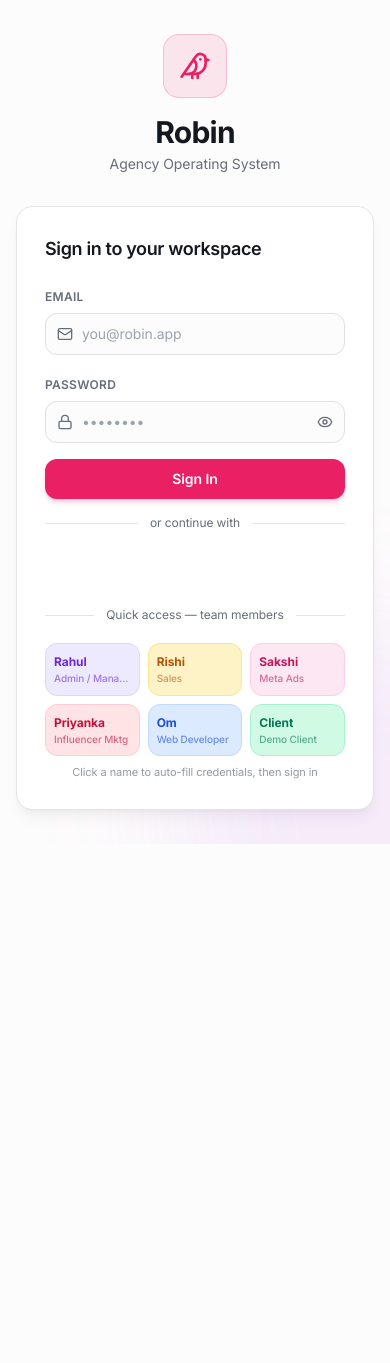
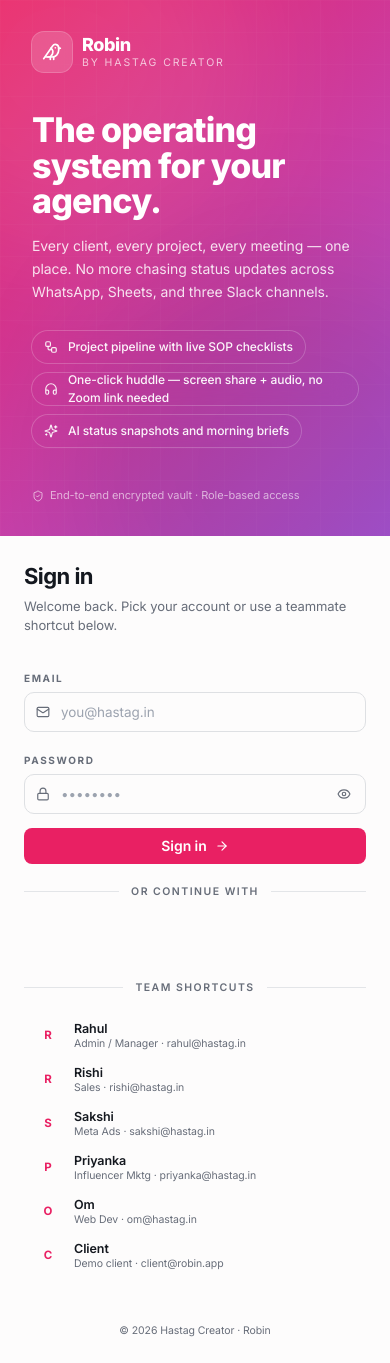
Before and after one commit to omhastagcreator-max/robin, a React (Vite) app in the folder client/: page /login in a window 390 px wide. Before the commit the page ends 844 px from the top, so only its background shows below. Built offline with nearby package versions, Linux system fonts and the light colour scheme; no server answers.

Commit message:
REBUILD login v2 (visible to everyone): split-panel layout — Rani Pink→Saffron brand hero on the left with feature pills + ambient gradients, clean form on the right using v2 Button primitive, team shortcuts collapsed into a uniform row list (no more 6 different bespoke colors). Mobile stacks.

```diff
--- a/client/src/pages/Login.tsx
+++ b/client/src/pages/Login.tsx
@@ -1,41 +1,57 @@
-import { useState, useEffect } from 'react';
+import { useEffect, useState } from 'react';
 import { useNavigate } from 'react-router-dom';
+import { motion } from 'framer-motion';
+import {
+  Bird, Loader2, Eye, EyeOff, Mail, Lock, ArrowRight,
+  Workflow, Headphones, Sparkles, ShieldCheck,
+} from 'lucide-react';
+import { toast } from 'sonner';
+import { GoogleOAuthProvider, GoogleLogin } from '@react-oauth/google';
+
 import { useAuth } from '@/contexts/AuthContext';
-import { motion } from 'framer-motion';
-import { Bird, Loader2, Eye, EyeOff, Mail, Lock } from 'lucide-react';
-import { toast } from 'sonner';
 import { dashboardForRole } from '@/components/ProtectedRoute';
-import { GoogleOAuthProvider, GoogleLogin } from '@react-oauth/google';
+import { Button } from '@/components/ui/Button';
 import * as api from '@/api';
+
+/**
+ * Login v2 — full visual rebuild.
+ *
+ * Layout: split panel (Linear / Vercel / Notion / Arc pattern).
+ *   • Left (lg+):  brand hero in Rani Pink → Saffron gradient. Big logo,
+ *                  tagline, three feature pills, ambient blobs.
+ *   • Right:       clean form, no nested card chrome, the sign-in button
+ *                  is the v2 Button primitive.
+ *   • Mobile:      stacks vertically — brand strip on top, form below.
+ *
+ * Demo accounts strip: replaced the 6-different-colors bespoke grid with
+ * a clean uniform list — same chip for everyone, no private design system.
+ *
+ * This file is the first thing every prospect, client, and teammate sees.
+ * The transformation needs to feel deliberate, not "same SaaS, new pink".
+ */
 
 const GOOGLE_CLIENT_ID = import.meta.env.VITE_GOOGLE_CLIENT_ID || '';
 
-const DEMO_ACCOUNTS = [
-  // Real team members — primary
-  { label: 'Rahul',    sub: 'Admin / Manager',      email: 'rahul@hastag.in',    password: 'Rahul@1234',    color: 'bg-violet-100 text-violet-700 border-violet-200 hover:bg-violet-200' },
-  { label: 'Rishi',    sub: 'Sales',                email: 'rishi@hastag.in',    password: 'Rishi@1234',    color: 'bg-amber-100 text-amber-700 border-amber-200 hover:bg-amber-200' },
-  { label: 'Sakshi',   sub: 'Meta Ads',             email: 'sakshi@hastag.in',   password: 'Sakshi@1234',   color: 'bg-pink-100 text-pink-700 border-pink-200 hover:bg-pink-200' },
-  { label: 'Priyanka', sub: 'Influencer Mktg',      email: 'priyanka@hastag.in', password: 'Priyanka@1234', color: 'bg-rose-100 text-rose-700 border-rose-200 hover:bg-rose-200' },
-  { label: 'Om',       sub: 'Web Developer',        email: 'om@hastag.in',       password: 'Om@1234',       color: 'bg-blue-100 text-blue-700 border-blue-200 hover:bg-blue-200' },
-  // Generic demo
-  { label: 'Client',   sub: 'Demo Client',          email: 'client@robin.app',   password: 'Client1234!',   color: 'bg-emerald-100 text-emerald-700 border-emerald-200 hover:bg-emerald-200' },
+const DEMO_ACCOUNTS: Array<{ name: string; role: string; email: string; password: string }> = [
+  { name: 'Rahul',    role: 'Admin / Manager',  email: 'rahul@hastag.in',    password: 'Rahul@1234'    },
+  { name: 'Rishi',    role: 'Sales',            email: 'rishi@hastag.in',    password: 'Rishi@1234'    },
+  { name: 'Sakshi',   role: 'Meta Ads',         email: 'sakshi@hastag.in',   password: 'Sakshi@1234'   },
+  { name: 'Priyanka', role: 'Influencer Mktg',  email: 'priyanka@hastag.in', password: 'Priyanka@1234' },
+  { name: 'Om',       role: 'Web Dev',          email: 'om@hastag.in',       password: 'Om@1234'       },
+  { name: 'Client',   role: 'Demo client',      email: 'client@robin.app',   password: 'Client1234!'   },
 ];
 
 function LoginInner() {
   const { login, user, role, loginWithToken } = useAuth();
   const navigate = useNavigate();
-  const [email, setEmail]           = useState('');
-  const [password, setPassword]     = useState('');
-  const [showPw, setShowPw]         = useState(false);
-  const [loading, setLoading]       = useState(false);
-  const [errMsg, setErrMsg]         = useState('');
-  const [waking, setWaking]         = useState(false);   // Render cold-start
+  const [email, setEmail]       = useState('');
+  const [password, setPassword] = useState('');
+  const [showPw, setShowPw]     = useState(false);
+  const [loading, setLoading]   = useState(false);
+  const [errMsg, setErrMsg]     = useState('');
+  const [waking, setWaking]     = useState(false);
 
   useEffect(() => {
-    // Watch BOTH user and role — when login completes, `user` is set first
-    // and `role` may still be the empty default for one render. Without
-    // role in the deps, we'd navigate using stale role and land everyone
-    // on /dashboard regardless of who they are.
     if (user) navigate(dashboardForRole(role), { replace: true });
     // eslint-disable-next-line react-hooks/exhaustive-deps
   }, [user, role]);
@@ -47,9 +63,7 @@ function LoginInner() {
     setLoading(true);
     setWaking(false);
 
-    // If takes > 4s, likely Render is cold-starting — show friendly message
     const wakingTimer = setTimeout(() => setWaking(true), 4000);
-
     const { error } = await login(email, password);
     clearTimeout(wakingTimer);
     setWaking(false);
@@ -65,12 +79,12 @@ function LoginInner() {
     navigate(dashboardForRole(role), { replace: true });
   };
 
-  const handleGoogle = async (credentialResponse: any) => {
+  const handleGoogle = async (cred: any) => {
     try {
       setLoading(true);
-      const data = await api.googleLogin(credentialResponse.credential);
+      const data = await api.googleLogin(cred.credential);
       loginWithToken(data.token, data.user);
-      toast.success(`Welcome, ${data.user.name}!`);
+      toast.success(`Welcome, ${data.user.name}`);
       navigate(dashboardForRole(data.user.role), { replace: true });
     } catch (err: any) {
       toast.error(err?.response?.data?.error || 'Google sign-in failed');
@@ -85,88 +99,153 @@ function LoginInner() {
   };
 
   return (
-    <div className="min-h-screen bg-background flex items-center justify-center p-4 relative overflow-hidden">
-      {/* Soft ambient gradients */}
-      <div className="absolute inset-0 overflow-hidden pointer-events-none">
-        <div className="absolute -top-40 -left-40 h-96 w-96 rounded-full bg-primary/8 blur-3xl" />
-        <div className="absolute -bottom-40 -right-40 h-96 w-96 rounded-full bg-accent/10 blur-3xl" />
+    <div className="min-h-screen w-full bg-background flex flex-col lg:flex-row">
+      {/* ── LEFT — Brand hero ─────────────────────────────────────── */}
+      <aside
+        className="relative overflow-hidden flex-shrink-0 lg:w-[44%] xl:w-[42%] min-h-[280px] lg:min-h-screen text-white"
+        style={{ background: 'linear-gradient(135deg, hsl(var(--primary)) 0%, hsl(var(--accent)) 100%)' }}
+      >
+        {/* Ambient blobs */}
+        <div className="absolute inset-0 pointer-events-none">
+          <div className="absolute -top-32 -left-32 h-96 w-96 rounded-full bg-white/10 blur-3xl" />
+          <div className="absolute -bottom-40 -right-32 h-[28rem] w-[28rem] rounded-full bg-black/10 blur-3xl" />
+          {/* Subtle grid texture */}
+          <svg className="absolute inset-0 h-full w-full opacity-[0.08]" xmlns="http://www.w3.org/2000/svg">
+            <defs>
+              <pattern id="g" width="32" height="32" patternUnits="userSpaceOnUse">
+                <path d="M 32 0 L 0 0 0 32" fill="none" stroke="white" strokeWidth="0.5" />
+              </pattern>
+            </defs>
+            <rect width="100%" height="100%" fill="url(#g)" />
+          </svg>
         </div>
 
-      <motion.div
-        initial={{ opacity: 0, y: 20 }} animate={{ opacity: 1, y: 0 }} transition={{ duration: 0.35, ease: 'easeOut' }}
-        className="w-full max-w-md relative z-10"
-      >
-        {/* Logo */}
-        <div className="text-center mb-8">
-          <div className="inline-flex items-center justify-center h-16 w-16 rounded-2xl bg-primary/10 border border-primary/20 mb-4">
-            <Bird className="h-8 w-8 text-primary" />
+        <div className="relative h-full flex flex-col p-8 lg:p-12">
+          {/* Logo lockup */}
+          <div className="flex items-center gap-2.5">
+            <div className="h-10 w-10 rounded-xl bg-white/15 backdrop-blur-md flex items-center justify-center ring-1 ring-white/30">
+              <Bird className="h-5 w-5 text-white" />
             </div>
-          <h1 className="text-3xl font-bold tracking-tight text-foreground">Robin</h1>
-          <p className="text-muted-foreground text-sm mt-1">Agency Operating System</p>
-        </div>
-
-        {/* Card */}
-        <div className="bg-card border border-border rounded-2xl p-7 shadow-lg shadow-black/5">
-          <h2 className="text-lg font-semibold mb-5 text-foreground">Sign in to your workspace</h2>
-
-          <form onSubmit={handleSubmit} className="space-y-4">
-            {/* Email */}
-            <div className="space-y-1.5">
-              <label className="text-xs font-semibold text-muted-foreground uppercase tracking-wide">Email</label>
-              <div className="relative">
-                <Mail className="absolute left-3 top-1/2 -translate-y-1/2 h-4 w-4 text-muted-foreground" />
-                <input type="email" value={email} onChange={e => setEmail(e.target.value)}
-                  placeholder="you@robin.app"
-                  className="w-full pl-9 pr-4 py-2.5 bg-background border border-input rounded-xl text-sm focus:outline-none focus:ring-2 focus:ring-ring transition-all" />
+            <div>
+              <p className="text-[18px] font-black tracking-tight leading-none">Robin</p>
+              <p className="text-[10.5px] uppercase tracking-[0.18em] text-white/70 leading-none mt-1">
+                by Hastag Creator
+              </p>
             </div>
           </div>
 
-            {/* Password */}
-            <div className="space-y-1.5">
-              <label className="text-xs font-semibold text-muted-foreground uppercase tracking-wide">Password</label>
-              <div className="relative">
-                <Lock className="absolute left-3 top-1/2 -translate-y-1/2 h-4 w-4 text-muted-foreground" />
-                <input type={showPw ? 'text' : 'password'} value={password} onChange={e => setPassword(e.target.value)}
-                  placeholder="••••••••"
-                  className="w-full pl-9 pr-10 py-2.5 bg-background border border-input rounded-xl text-sm focus:outline-none focus:ring-2 focus:ring-ring transition-all" />
-                <button type="button" onClick={() => setShowPw(v => !v)}
-                  className="absolute right-3 top-1/2 -translate-y-1/2 text-muted-foreground hover:text-foreground">
-                  {showPw ? <EyeOff className="h-4 w-4" /> : <Eye className="h-4 w-4" />}
-                </button>
+          {/* Hero copy */}
+          <div className="flex-1 flex flex-col justify-center max-w-md py-10 lg:py-0">
+            <motion.h1
+              initial={{ opacity: 0, y: 8 }} animate={{ opacity: 1, y: 0 }} transition={{ duration: 0.4 }}
+              className="text-[34px] lg:text-[44px] font-black tracking-tight leading-[1.05]"
+            >
+              The operating system for your agency.
+            </motion.h1>
+            <motion.p
+              initial={{ opacity: 0, y: 8 }} animate={{ opacity: 1, y: 0 }} transition={{ duration: 0.45, delay: 0.05 }}
+              className="text-[14px] text-white/85 mt-4 leading-relaxed"
+            >
+              Every client, every project, every meeting — one place. No more
+              chasing status updates across WhatsApp, Sheets, and three Slack
+              channels.
+            </motion.p>
+
+            {/* Feature pills */}
+            <motion.div
+              initial={{ opacity: 0, y: 8 }} animate={{ opacity: 1, y: 0 }} transition={{ duration: 0.5, delay: 0.1 }}
+              className="mt-7 space-y-2.5"
+            >
+              <FeaturePill icon={<Workflow className="h-3.5 w-3.5" />} text="Project pipeline with live SOP checklists" />
+              <FeaturePill icon={<Headphones className="h-3.5 w-3.5" />} text="One-click huddle — screen share + audio, no Zoom link needed" />
+              <FeaturePill icon={<Sparkles className="h-3.5 w-3.5" />} text="AI status snapshots and morning briefs" />
+            </motion.div>
+          </div>
+
+          {/* Footer mark */}
+          <div className="flex items-center gap-1.5 text-[11px] text-white/60">
+            <ShieldCheck className="h-3 w-3" />
+            <span>End-to-end encrypted vault · Role-based access</span>
           </div>
         </div>
+      </aside>
 
-            <button type="submit" disabled={loading}
-              className="w-full py-2.5 bg-primary text-primary-foreground rounded-xl text-sm font-semibold hover:bg-primary/90 disabled:opacity-50 transition-all flex items-center justify-center gap-2 shadow-md shadow-primary/20">
-              {loading
-                ? waking
-                  ? <><Loader2 className="h-4 w-4 animate-spin" /> Server starting up…</>
-                  : <><Loader2 className="h-4 w-4 animate-spin" /> Signing in…</>
-                : 'Sign In'}
+      {/* ── RIGHT — Form ──────────────────────────────────────────── */}
+      <main className="flex-1 flex flex-col">
+        <div className="flex-1 flex items-center justify-center p-6 sm:p-10">
+          <motion.div
+            initial={{ opacity: 0, y: 10 }} animate={{ opacity: 1, y: 0 }} transition={{ duration: 0.35 }}
+            className="w-full max-w-sm"
+          >
+            <div className="space-y-1 mb-7">
+              <h2 className="text-[22px] font-bold tracking-tight">Sign in</h2>
+              <p className="text-[13px] text-muted-foreground">
+                Welcome back. Pick your account or use a teammate shortcut below.
+              </p>
+            </div>
+
+            <form onSubmit={handleSubmit} className="space-y-3.5">
+              <FieldGroup label="Email">
+                <Mail className="absolute left-3 top-1/2 -translate-y-1/2 h-3.5 w-3.5 text-muted-foreground pointer-events-none" />
+                <input
+                  type="email"
+                  value={email}
+                  onChange={e => setEmail(e.target.value)}
+                  placeholder="you@hastag.in"
+                  autoComplete="email"
+                  className="w-full pl-9 pr-3 h-10 bg-background border border-input rounded-lg text-[13.5px] focus:outline-none focus:ring-2 focus:ring-ring transition-all"
+                />
+              </FieldGroup>
+
+              <FieldGroup label="Password">
+                <Lock className="absolute left-3 top-1/2 -translate-y-1/2 h-3.5 w-3.5 text-muted-foreground pointer-events-none" />
+                <input
+                  type={showPw ? 'text' : 'password'}
+                  value={password}
+                  onChange={e => setPassword(e.target.value)}
+                  placeholder="••••••••"
+                  autoComplete="current-password"
+                  className="w-full pl-9 pr-10 h-10 bg-background border border-input rounded-lg text-[13.5px] focus:outline-none focus:ring-2 focus:ring-ring transition-all"
+                />
+                <button
+                  type="button"
+                  onClick={() => setShowPw(v => !v)}
+                  className="absolute right-2 top-1/2 -translate-y-1/2 h-7 w-7 rounded-md flex items-center justify-center text-muted-foreground hover:text-foreground hover:bg-muted"
+                >
+                  {showPw ? <EyeOff className="h-3.5 w-3.5" /> : <Eye className="h-3.5 w-3.5" />}
                 </button>
+              </FieldGroup>
 
-            {/* Inline error message */}
+              <Button
+                type="submit"
+                size="lg"
+                intent="primary"
+                loading={loading}
+                iconRight={!loading ? <ArrowRight className="h-3.5 w-3.5" /> : undefined}
+                full
+              >
+                {loading ? (waking ? 'Server starting up…' : 'Signing in…') : 'Sign in'}
+              </Button>
+
               {errMsg && (
-              <motion.div initial={{ opacity: 0, y: -4 }} animate={{ opacity: 1, y: 0 }}
-                className="bg-red-50 border border-red-200 text-red-700 text-xs rounded-xl px-4 py-2.5 text-center">
+                <motion.p
+                  initial={{ opacity: 0, y: -4 }} animate={{ opacity: 1, y: 0 }}
+                  className="text-[12px] text-rose-600 bg-rose-500/[0.08] border border-rose-500/20 rounded-lg px-3 py-2"
+                >
                   {errMsg}
-              </motion.div>
+                </motion.p>
               )}
               {waking && (
-              <p className="text-center text-[11px] text-amber-600">
-                🔄 Server is waking up (free tier). This may take up to 30 seconds on first use.
+                <p className="text-[11.5px] text-amber-700 bg-amber-500/[0.08] border border-amber-500/20 rounded-lg px-3 py-2 flex items-start gap-1.5">
+                  <Loader2 className="h-3 w-3 animate-spin mt-0.5 shrink-0" />
+                  <span>Server is waking up (Render free tier). This can take 20–30 s on first hit.</span>
                 </p>
               )}
             </form>
 
-          {/* Google Sign-In */}
             {GOOGLE_CLIENT_ID && (
-            <div className="mt-4">
-              <div className="flex items-center gap-3 my-4">
-                <div className="flex-1 h-px bg-border" />
-                <span className="text-xs text-muted-foreground">or continue with</span>
-                <div className="flex-1 h-px bg-border" />
-              </div>
+              <>
+                <Divider label="or continue with" />
                 <div className="flex justify-center">
                   <GoogleLogin
                     onSuccess={handleGoogle}
@@ -178,35 +257,73 @@ function LoginInner() {
                     shape="rectangular"
                   />
                 </div>
-            </div>
+              </>
             )}
 
-          {/* Divider */}
-          <div className="flex items-center gap-3 my-5">
-            <div className="flex-1 h-px bg-border" />
-            <span className="text-xs text-muted-foreground">Quick access — team members</span>
-            <div className="flex-1 h-px bg-border" />
+            <Divider label="Team shortcuts" />
+
+            <div className="space-y-1">
+              {DEMO_ACCOUNTS.map(acc => (
+                <button
+                  key={acc.email}
+                  type="button"
+                  onClick={() => fillDemo(acc)}
+                  className="w-full flex items-center gap-3 px-2.5 h-10 rounded-md text-left hover:bg-primary/[0.04] transition-colors group"
+                >
+                  <div className="h-7 w-7 rounded-md bg-primary/12 text-primary text-[11.5px] font-bold flex items-center justify-center shrink-0">
+                    {acc.name.charAt(0)}
                   </div>
-
-          {/* Team account quick-fill buttons */}
-          <div className="grid grid-cols-3 gap-2">
-            {DEMO_ACCOUNTS.map(acc => (
-              <button key={acc.email} type="button" onClick={() => fillDemo(acc)}
-                className={`px-2 py-2.5 rounded-xl text-xs font-medium border transition-all text-left ${acc.color}`}>
-                <p className="font-bold">{acc.label}</p>
-                {'sub' in acc && <p className="opacity-60 text-[10px] leading-tight mt-0.5 truncate">{acc.sub}</p>}
+                  <div className="flex-1 min-w-0 leading-tight">
+                    <p className="text-[12.5px] font-semibold truncate">{acc.name}</p>
+                    <p className="text-[10.5px] text-muted-foreground truncate">{acc.role} · {acc.email}</p>
+                  </div>
+                  <span className="text-[10.5px] text-muted-foreground opacity-0 group-hover:opacity-100 transition-opacity">
+                    Auto-fill
+                  </span>
                 </button>
               ))}
             </div>
-          <p className="text-center text-[11px] text-muted-foreground/70 mt-2">
-            Click a name to auto-fill credentials, then sign in
-          </p>
+          </motion.div>
         </div>
-      </motion.div>
+
+        <footer className="p-6 sm:p-8 text-center text-[10.5px] text-muted-foreground">
+          © {new Date().getFullYear()} Hastag Creator · Robin
+        </footer>
+      </main>
     </div>
   );
 }
 
+// ─── Helpers ──────────────────────────────────────────────────────────────
+function FieldGroup({ label, children }: { label: string; children: React.ReactNode }) {
+  return (
+    <div className="space-y-1">
+      <label className="text-[10px] uppercase tracking-[0.16em] font-bold text-muted-foreground">{label}</label>
+      <div className="relative">{children}</div>
+    </div>
+  );
+}
+
+function FeaturePill({ icon, text }: { icon: React.ReactNode; text: string }) {
+  return (
+    <div className="inline-flex items-center gap-2.5 px-3 h-8 rounded-full bg-white/12 backdrop-blur-md ring-1 ring-white/20 text-[12px] text-white/95">
+      <span className="text-white/90">{icon}</span>
+      <span className="font-medium">{text}</span>
+    </div>
+  );
+}
+
+function Divider({ label }: { label: string }) {
+  return (
+    <div className="flex items-center gap-3 my-5">
+      <div className="flex-1 h-px bg-border" />
+      <span className="text-[10.5px] uppercase tracking-[0.14em] text-muted-foreground font-semibold">{label}</span>
+      <div className="flex-1 h-px bg-border" />
+    </div>
+  );
+}
+
+// ─── Outer wrapper ────────────────────────────────────────────────────────
 export default function Login() {
   if (!GOOGLE_CLIENT_ID) return <LoginInner />;
   return (
```
Lines whose indentation alone changed are shown as unchanged.
